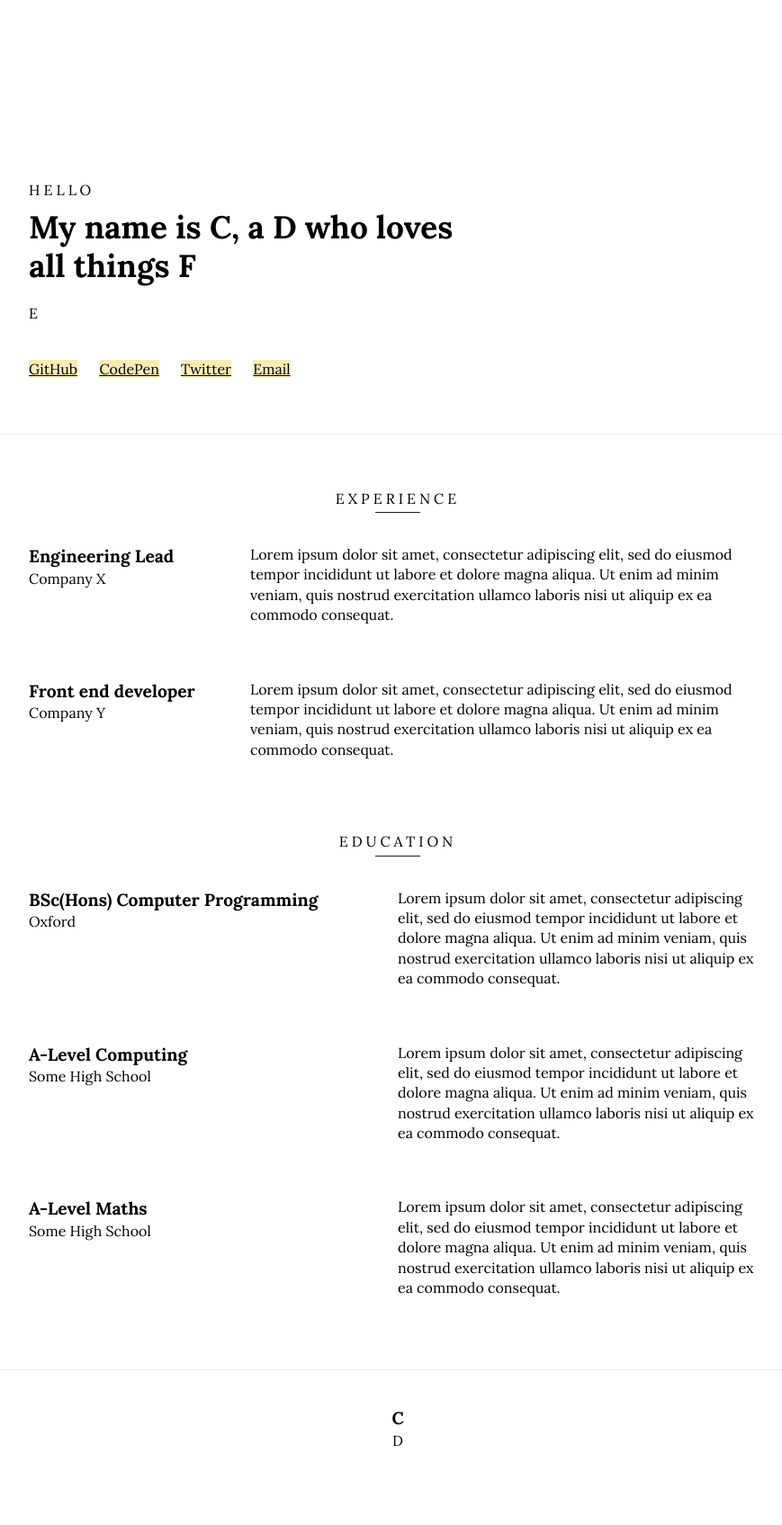
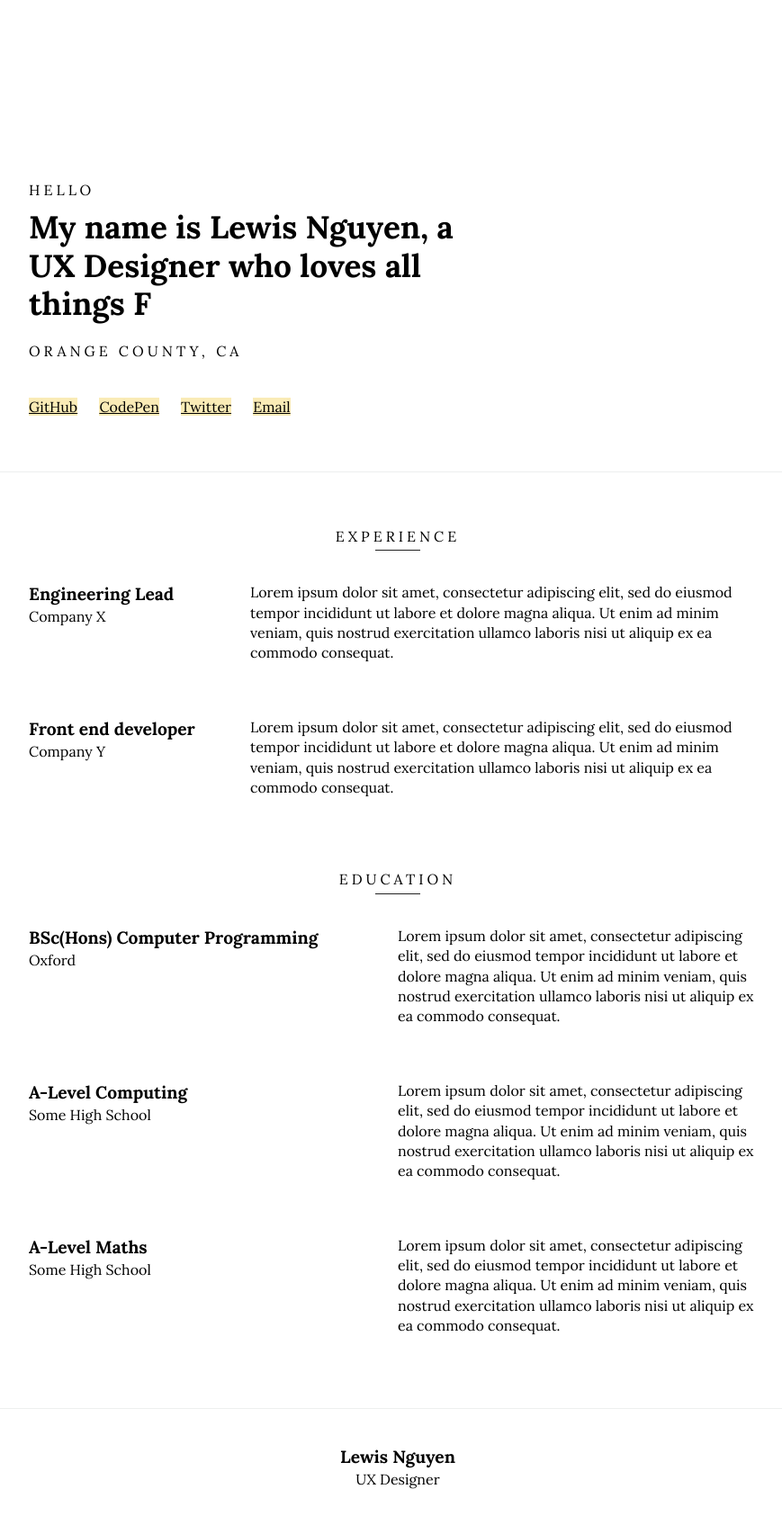
Before and after one commit to bigfatone/Old-Website, a Jekyll site: the page built from index.html, in a window 1280 px wide. Shown: the whole page at 90% size, without its empty margins (198-1067 px from the left). Built offline with Jekyll 4.4.1, drawn with Linux system fonts in a browser that asks for light colours; before the commit the page ends 1653 px from its top, so only the background shows below that.

Commit message:
Update _config.yml

```diff
--- a/_config.yml
+++ b/_config.yml
@@ -3,16 +3,17 @@
 # Site settings
 title: Lewis Nguyen
 email: email@domain.com
-description: A.
+description: Jekyll Resume is a mega simple resume theme for Jekyll.
 baseurl: ""
-url: "B"
-name: C
-job: D
-location: E
+url: "http://mattcouchman.co.uk/jekyll-resume"
+name: Lewis Nguyen
+job: UX Designer
+location: Orange County, CA
 languages: F
-# twitter_username: mattcouchman
-# github_username:  mattcouchman
-# codepen_username:  mattcouchman
+twitter_username: mattcouchman
+github_username:  mattcouchman
+codepen_username:  mattcouchman
+linkedin_username: lewisnguyenux
 email_address: lewisnguyenux@gmail.com
 
 # Build settings
```
